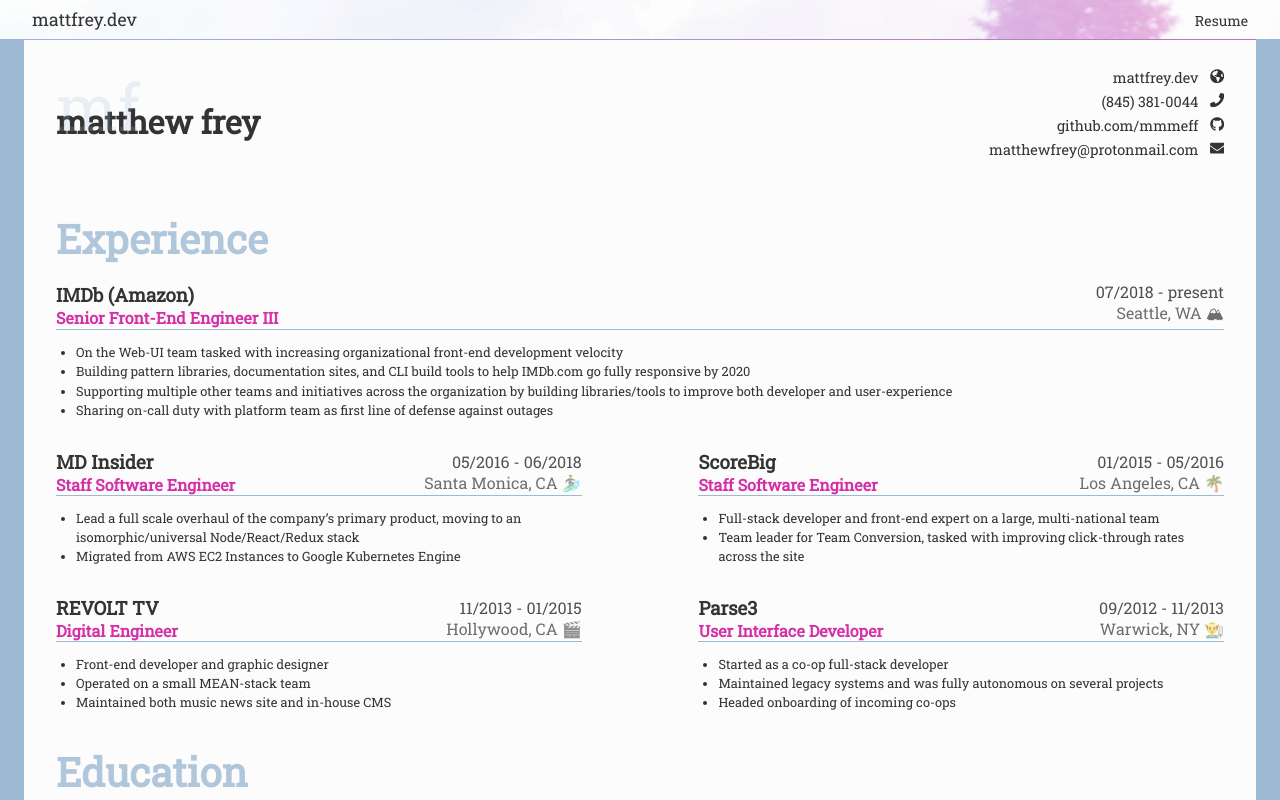
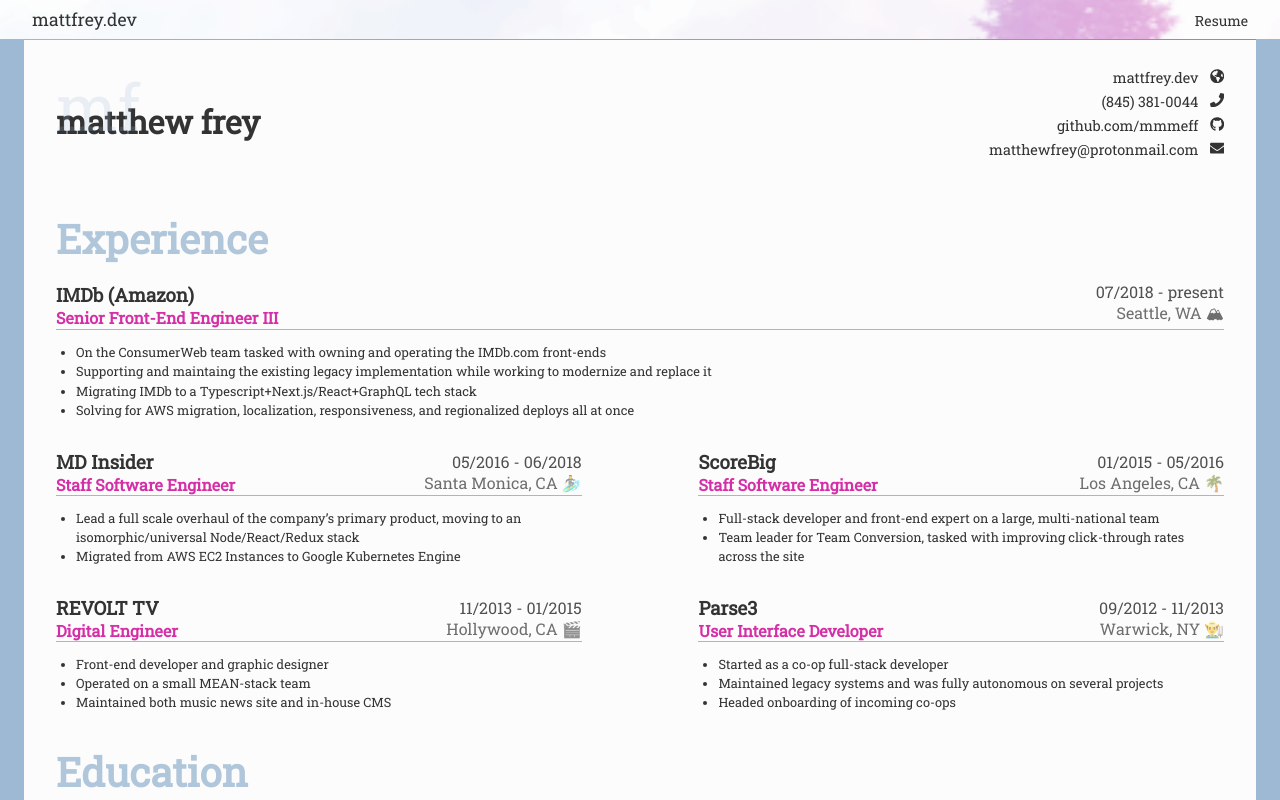
Before and after one commit to mmmeff/mattfreydotdev, a Next.js app: page /resume in a window 1280 px wide. Shown: the top 800 px of the page. Built offline with nearby package versions, Linux system fonts and the light colour scheme.

Commit message:
Update resume-data.tsx

```diff
--- a/src/data/resume-data.tsx
+++ b/src/data/resume-data.tsx
@@ -31,10 +31,10 @@
         startDate: "07/2018",
         endDate: "present",
         responsibilities: [
-            "On the Web-UI team tasked with increasing organizational front-end development velocity",
-            "Building pattern libraries, documentation sites, and CLI build tools to help IMDb.com go fully responsive by 2020",
-            "Supporting multiple other teams and initiatives across the organization by building libraries/tools to improve both developer and user-experience",
-            "Sharing on-call duty with platform team as first line of defense against outages"
+            "On the ConsumerWeb team tasked with owning and operating the IMDb.com front-ends",
+            "Supporting and maintaing the existing legacy implementation while working to modernize and replace it",
+            "Migrating IMDb to a Typescript+Next.js/React+GraphQL tech stack",
+            "Solving for AWS migration, localization, responsiveness, and regionalized deploys all at once"
         ]
     },
     {
```
